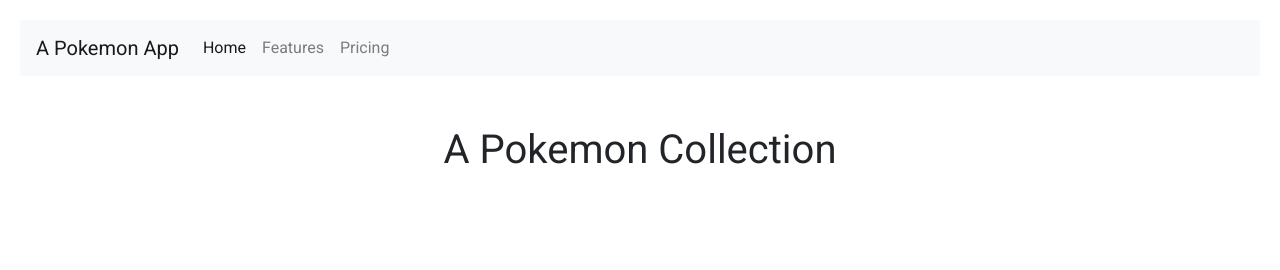
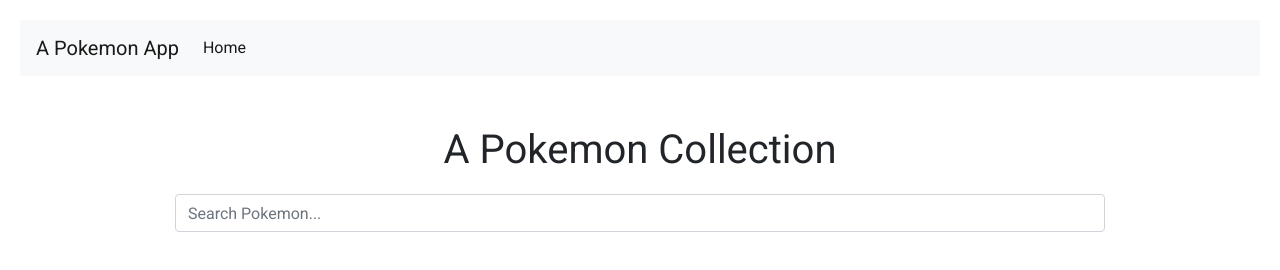
Before and after one commit to axelgibo/js-simple-app, a plain HTML site: page index.html in a window 1280 px wide. Drawn offline with nearby package versions, Linux system fonts and the light colour scheme; no server answers.

Commit message:
updated grid and search bar

```diff
--- a/dist/css/styles.css
+++ b/dist/css/styles.css
@@ -1 +1 @@
-.pokemon-card,body{background-color:#fff}.modal-body,.pokemon-button,h1{text-align:center}body{font-family:Roboto,sans-serif;margin:0;padding:20px;display:flex;flex-direction:column;min-height:100vh}.container{width:90%;max-width:960px;margin:0 auto;padding-top:50px;flex:1}.pokemon-list-container{display:flex;flex-wrap:wrap;justify-content:center;gap:10px}.pokemon-card{border-radius:8px;padding:20px;box-shadow:0 2px 4px rgba(0,0,0,.1);margin:10px;flex:1 0 200px}h1{margin-bottom:20px}.pokemon-card h2{margin-top:0}.pokemon-button{background-color:#4caf50;border:none;color:#fff;padding:10px 20px;text-decoration:none;display:inline-block;font-size:16px;margin:4px 2px;cursor:pointer}.modal-dialog{display:flex;align-items:center;min-height:calc(100% - 1rem)}
+.pokemon-item,body{background-color:#fff}.modal-body,.pokemon-button,.pokemon-item,h1{text-align:center}body{font-family:Roboto,sans-serif;margin:0;padding:20px;display:flex;flex-direction:column;min-height:100vh}.container{width:90%;max-width:960px;margin:0 auto;padding-top:50px;flex:1}.pokemon-grid{display:grid;grid-template-columns:repeat(auto-fit,minmax(250px,1fr));gap:20px}.pokemon-item{border-radius:8px;padding:20px;box-shadow:0 2px 4px rgba(0,0,0,.1);margin:10px}h1{margin-bottom:20px}.pokemon-button{background-color:#4caf50;border:none;color:#fff;padding:10px 20px;text-decoration:none;display:inline-block;font-size:16px;margin:4px 2px;cursor:pointer}.modal-dialog{display:flex;align-items:center;min-height:calc(100% - 1rem)}.search-container{margin-bottom:20px}
--- a/index.html
+++ b/index.html
@@ -6,7 +6,7 @@
       name="viewport"
       content="width=device-width, initial-scale=1, shrink-to-fit=no"
     />
-    <title>Simple JS App</title>
+    <title>A Pokemon App</title>
     <link
       rel="stylesheet"
       href="https://cdn.jsdelivr.net/npm/bootstrap@4.3.1/dist/css/bootstrap.min.css"
@@ -43,21 +43,20 @@
               >Home <span class="sr-only">(current)</span></a
             >
           </li>
-          <li class="nav-item">
-            <a class="nav-link" href="#">Features</a>
-          </li>
-          <li class="nav-item">
-            <a class="nav-link" href="#">Pricing</a>
-          </li>
         </ul>
       </div>
     </nav>
     <div class="container">
       <h1>A Pokemon Collection</h1>
-      <div class="pokemon-list-container" aria-label="List of Pokemon">
-        <ul class="pokemon-list list-group"></ul>
+      <div class="search-container">
+        <input
+          type="text"
+          id="search-input"
+          placeholder="Search Pokemon..."
+          class="form-control"
+        />
       </div>
-
+      <div class="pokemon-grid" aria-label="List of Pokemon"></div>
       <div
         class="modal fade"
         id="pokemonModal"
@@ -92,7 +91,6 @@
         </div>
       </div>
     </div>
-
     <script
       src="https://code.jquery.com/jquery-3.3.1.min.js"
       integrity="sha256-FgpCb/KJQlLNfOu91ta32o/NMZxltwRo8QtmkMRdAu8="
--- a/src/css/styles.css
+++ b/src/css/styles.css
@@ -16,29 +16,24 @@ body {
   flex: 1;
 }
 
-.pokemon-list-container {
-  display: flex;
-  flex-wrap: wrap;
-  justify-content: center;
-  gap: 10px;
+.pokemon-grid {
+  display: grid;
+  grid-template-columns: repeat(auto-fit, minmax(250px, 1fr));
+  gap: 20px;
 }
 
-.pokemon-card {
+.pokemon-item {
   background-color: #fff;
   border-radius: 8px;
   padding: 20px;
   box-shadow: 0 2px 4px rgba(0, 0, 0, 0.1);
   margin: 10px;
-  flex: 1 0 200px;
+  text-align: center; /* Center content */
 }
 
 h1 {
   text-align: center;
   margin-bottom: 20px;
-}
-
-.pokemon-card h2 {
-  margin-top: 0;
 }
 
 .pokemon-button {
@@ -57,9 +52,13 @@ h1 {
 .modal-dialog {
   display: flex;
   align-items: center;
-  min-height: calc(100% - 1rem); /* Adjust as needed */
+  min-height: calc(100% - 1rem);
 }
 
 .modal-body {
   text-align: center;
 }
+
+.search-container {
+  margin-bottom: 20px;
+}
```
Also changed, not shown: dist/js/scripts.js (+1 -1 lines), src/js/scripts.js (+16 -0 lines), 1 other file.
